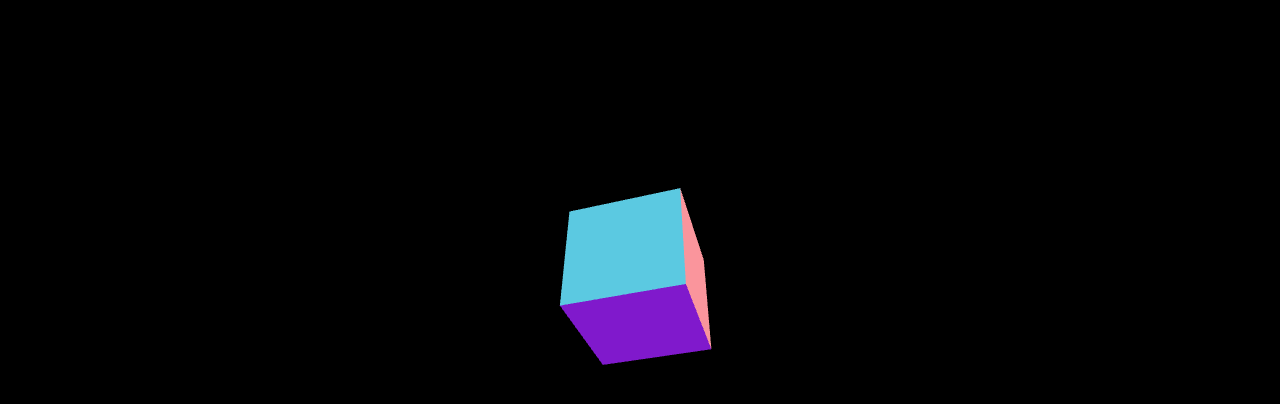
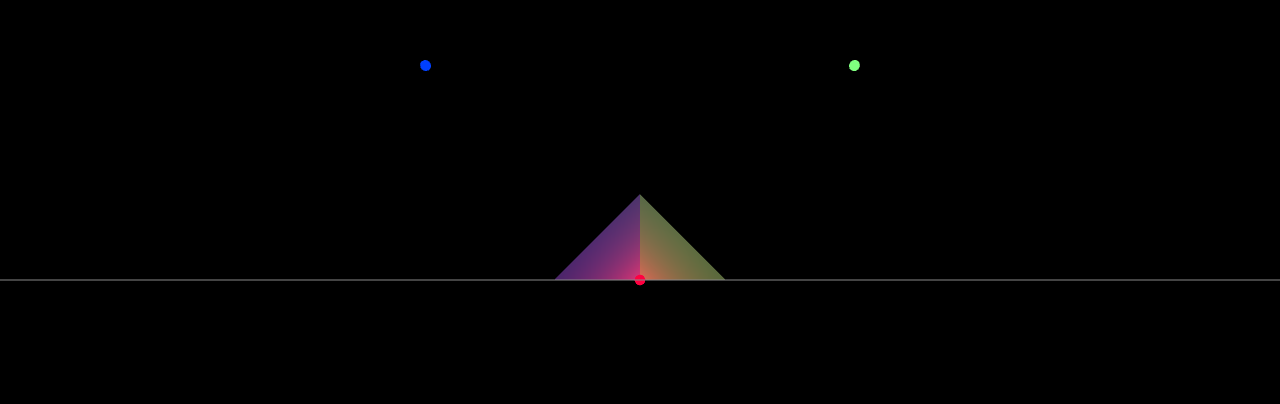
Before and after one commit to u1in/u1in-threejs-demo, a plain HTML site: page index.html in a window 1280 px wide. Shown: the part 120-524 px from the top of the page. Drawn offline with nearby package versions, Linux system fonts and the light colour scheme; animation ran at ten frames a second.

Commit message:
test: Point Light Demo

```diff
--- a/index.html
+++ b/index.html
@@ -14,50 +14,119 @@
     <script type="importmap">
       {
         "imports": {
-          "three": "https://unpkg.com/three/build/three.module.js"
+          "three": "https://unpkg.com/three/build/three.module.js",
+          "three/addons/": "https://unpkg.com/three/examples/jsm/"
         }
       }
     </script>
     <script type="module">
       import * as THREE from "three";
+      import { OrbitControls } from "three/addons/controls/OrbitControls.js";
 
-      const width = window.innerWidth;
-      const height = window.innerHeight;
+      let camera,
+        scene,
+        renderer,
+        light1,
+        light2,
+        light3,
+        light4,
+        object,
+        controls;
 
-      // 设置摄像机
-      const camera = new THREE.PerspectiveCamera(70, width / height, 0.01, 10);
-      camera.position.z = 1;
+      init();
 
-      // 创建场景
-      const scene = new THREE.Scene();
+      function init() {
+        camera = new THREE.PerspectiveCamera(
+          50,
+          window.innerWidth / window.innerHeight,
+          1,
+          1000
+        );
+        camera.position.z = 100;
 
-      // 创建形状
-      const geometry = new THREE.BoxGeometry(0.2, 0.2, 0.2);
-      // 创建材料
-      const material = new THREE.MeshNormalMaterial();
-      // 创建物体
-      const mesh = new THREE.Mesh(geometry, material);
-      // 添加物体
-      scene.add(mesh);
+        scene = new THREE.Scene();
 
-      // 定义动画
-      function animate(time) {
-        mesh.rotation.x = time / 2000;
-        mesh.rotation.y = time / 1000;
+        const axesHelper = new THREE.AxesHelper(5);
+        scene.add(axesHelper);
 
+        const gridHelper = new THREE.GridHelper(100, 1);
+        scene.add(gridHelper);
+
+        const sphere = new THREE.SphereGeometry(0.5, 16, 8);
+
+        //lights
+
+        light1 = new THREE.PointLight(0xff0040, 400);
+        light1.add(
+          new THREE.Mesh(
+            sphere,
+            new THREE.MeshBasicMaterial({ color: 0xff0040, intensity: 2 })
+          )
+        );
+        light1.position.set(0, 0, 20);
+        scene.add(light1);
+
+        light2 = new THREE.PointLight(0x0040ff, 400);
+        light2.add(
+          new THREE.Mesh(
+            sphere,
+            new THREE.MeshBasicMaterial({ color: 0x0040ff, intensity: 2 })
+          )
+        );
+        light2.position.set(-20, 20, 20);
+        scene.add(light2);
+
+        light3 = new THREE.PointLight(0x80ff80, 400);
+        light3.add(
+          new THREE.Mesh(
+            sphere,
+            new THREE.MeshBasicMaterial({ color: 0x80ff80, intensity: 2 })
+          )
+        );
+        light3.position.set(20, 20, 20);
+        scene.add(light3);
+
+        const geometry = new THREE.BufferGeometry();
+        const vertices = new Float32Array([
+          -10, 0, 0,
+          10, 0, 0,
+          0, 0, 10,
+
+          0, 0, 10,
+          0, 10, 0,
+          -10, 0, 0,
+
+          0, 0, 10,
+          10, 0, 0,
+          0, 10, 0,
+
+          10, 0, 0,
+          -10, 0, 0,
+          0, 10, 0,
+        ]);
+
+        // itemSize = 3 因为每个顶点都是一个三元组。
+        geometry.setAttribute("position", new THREE.BufferAttribute(vertices, 3));
+        geometry.computeVertexNormals();
+        const material = new THREE.MeshPhongMaterial();
+        const cube = new THREE.Mesh(geometry, material);
+        scene.add(cube);
+
+        //renderer
+
+        renderer = new THREE.WebGLRenderer({ antialias: true });
+        controls = new OrbitControls(camera, renderer.domElement);
+        controls.update();
+        renderer.setPixelRatio(window.devicePixelRatio);
+        renderer.setSize(window.innerWidth, window.innerHeight);
+        renderer.setAnimationLoop(animate);
+        document.body.appendChild(renderer.domElement);
+      }
+
+      function animate() {
+        controls.update();
         renderer.render(scene, camera);
       }
-
-      // 创建渲染类
-      const renderer = new THREE.WebGLRenderer({ antialias: true });
-      // 设置画布大小
-      renderer.setSize(width, height);
-      // 执行渲染
-      // renderer.render(scene, camera);
-      // 设置动画
-      renderer.setAnimationLoop(animate);
-      // 挂在到dom上
-      document.body.appendChild(renderer.domElement);
     </script>
   </body>
 </html>
```
